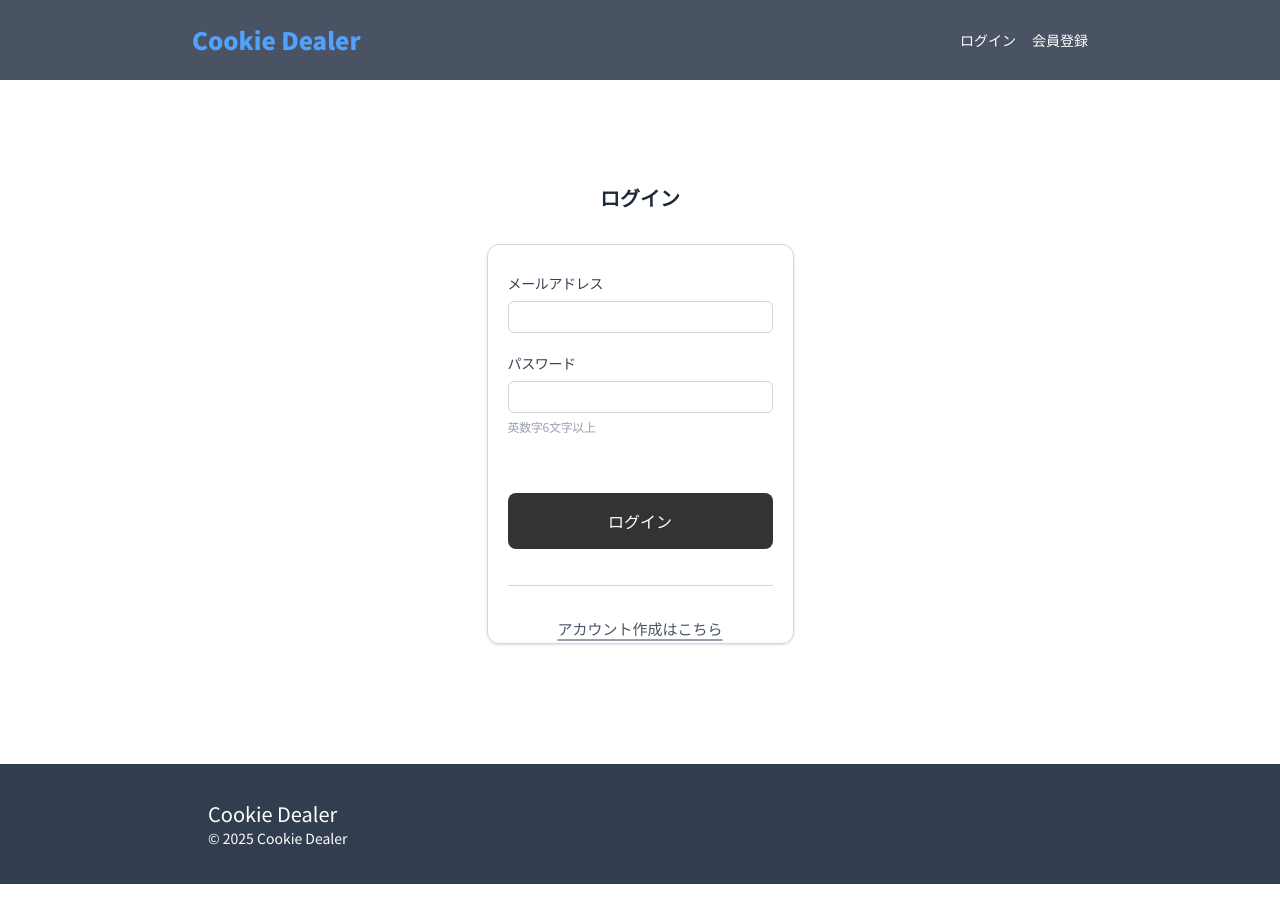
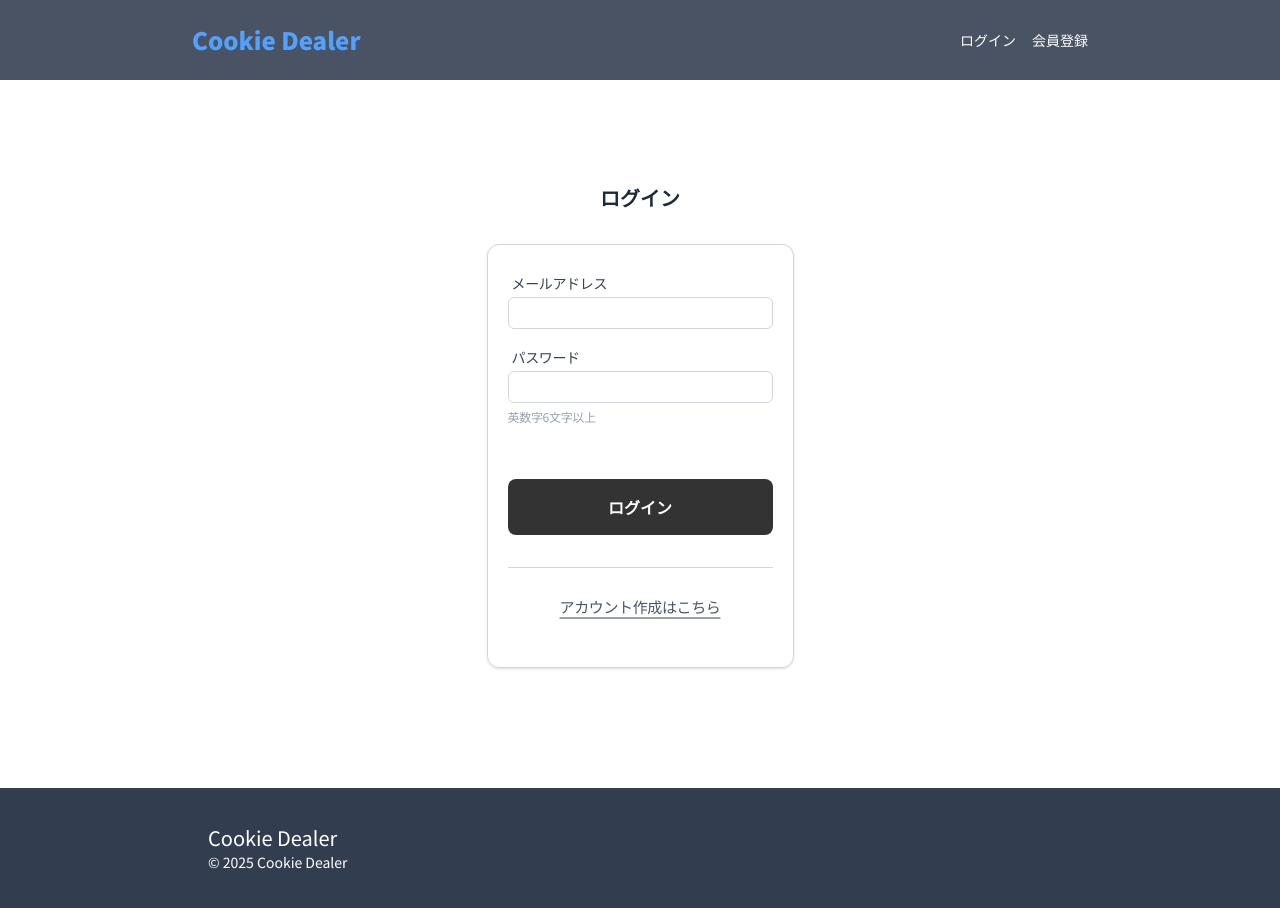
Before and after one commit to Ogatsuki/cookie-dealer, a Next.js app: page /login in a window 1280 px wide. Before the commit the page ends 884 px from the top, so only its background shows below. Built offline with nearby package versions, Linux system fonts and the light colour scheme; no server answers.

Commit message:
ログイン・登録フォームUI調整完了

```diff
--- a/app/(auth)/authForm.tsx
+++ b/app/(auth)/authForm.tsx
@@ -36,29 +36,29 @@ export default function AuthForm({ actionState, formData, response, meta }: t__A
             <p className="text-red-500/60 text-sm">{response.error}</p>
           )}
         </div>
-        <div className="flex flex-col h-100 mt-8 border border-gray-300 rounded-xl shadow-sm px-5 pt-7">
-          <form action={actionState.action} className="flex-1 flex flex-col pb-9 text-gray-900">
-            <div className="flex flex-col space-y-5">
-              <label className="flex flex-col space-y-2">
-                <h3 className=" text-gray-700 text-sm tracking-tight">メールアドレス</h3>
-                <input value={formData.email} onChange={e => formData.setEmail(e.target.value)} name='email' type="email" autoComplete="email" required className="border border-gray-300 rounded-md px-3 pt-0.5 pb-1 tracking-wide"/>
+        <div className="flex flex-col mt-8 border border-gray-300 rounded-xl shadow-sm px-5 pt-7 pb-12">
+          <form action={actionState.action} className="flex-1 flex flex-col text-gray-900">
+            <div className="flex flex-col space-y-4.5">
+              <label className="flex flex-col">
+                <h3 className=" text-gray-700 text-sm tracking-tight pl-1">メールアドレス</h3>
+                <input value={formData.email} onChange={e => formData.setEmail(e.target.value)} name='email' type="email" autoComplete="email" required className="border border-gray-300 rounded-md px-3 pt-0.5 pb-1 mt-1 tracking-wide"/>
               </label>
               <label className="flex flex-col">
-                <h3 className="text-gray-700 text-sm tracking-tight">パスワード</h3>
-                <input value={formData.password} onChange={e => formData.setPassword(e.target.value)} name='password' type="text" autoComplete='current-password' required className="border border-gray-300 rounded-md px-3 mt-2 pt-0.5 pb-1 tracking-wide"/>
+                <h3 className="text-gray-700 text-sm tracking-tight pl-1">パスワード</h3>
+                <input value={formData.password} onChange={e => formData.setPassword(e.target.value)} name='password' type="text" autoComplete='current-password' required className="border border-gray-300 rounded-md px-3 pt-0.5 pb-1 mt-1 tracking-wide"/>
                 <span className="text-xs text-gray-400 mt-1.5 tracking-tight">英数字6文字以上</span>
               </label>
             </div>
-            <div className="mt-14.5 flex-1 flex items-end">
+            <div className="mt-13.5 flex-1 flex">
               {!actionState.isPending ? (
-                <button className="duration-200 w-full py-4 bg-black/80 text-white rounded-lg">{meta.buttonText}</button>
+                <button className="duration-200 w-full py-4 bg-black/80 text-white font-bold rounded-lg">{meta.buttonText}</button>
               ) : (
                 <p className="text-center w-full py-3 bg-black/80 text-white rounded-lg">{meta.pendingText}</p>
               )}
             </div>
           </form>
-          <div className="border-t border-gray-300 py-8 flex items-center justify-center">
-            <Link href={meta.navLink} className="hover:text-gray-800 hover:decoration-gray-800 transition-all duration-200 text-[15px] text-gray-600 underline decoration-2 decoration-gray-400 underline-offset-4">{meta.navText}</Link>
+          <div className="border-t border-gray-300 pt-7 mt-8 flex items-center justify-center">
+            <Link href={meta.navLink} className="hover:text-gray-800 hover:decoration-gray-800 transition-all duration-200 text-[15px] tracking-tight text-gray-600 underline decoration-2 decoration-gray-400 underline-offset-4">{meta.navText}</Link>
           </div>
         </div>
       </div>
```
